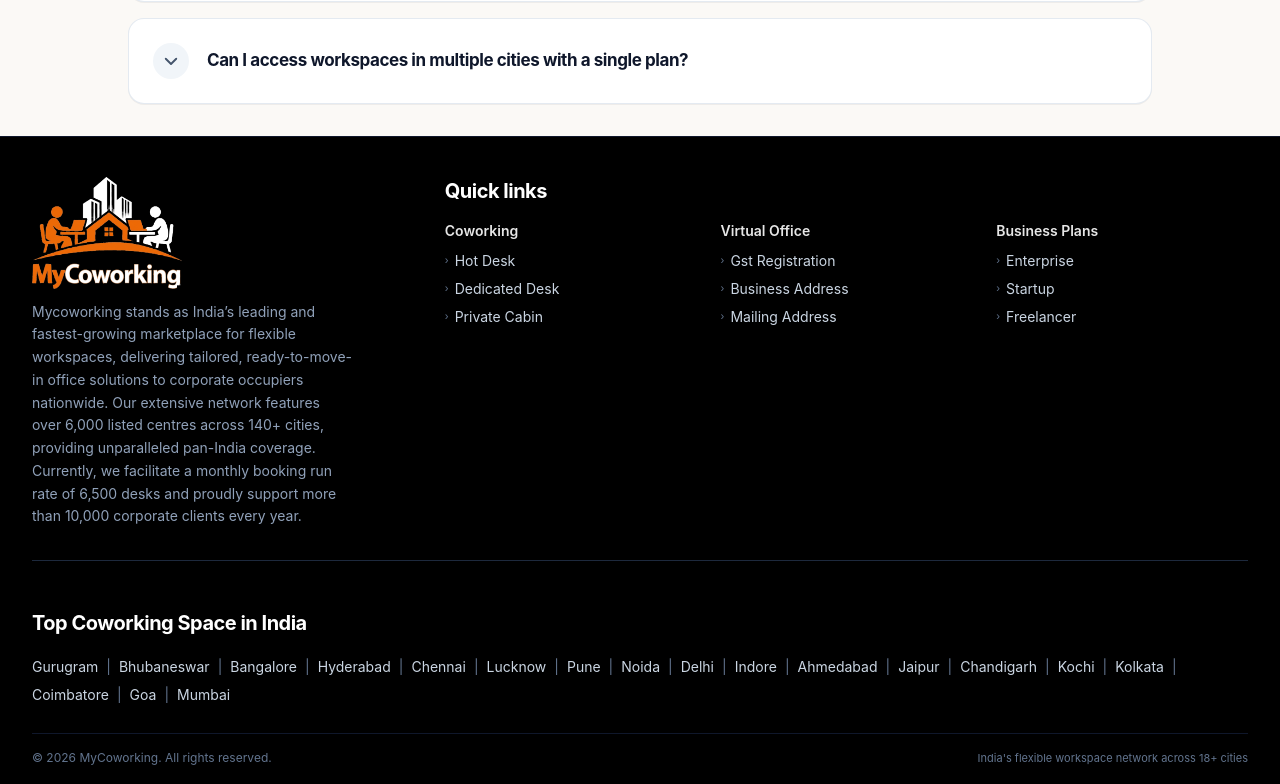
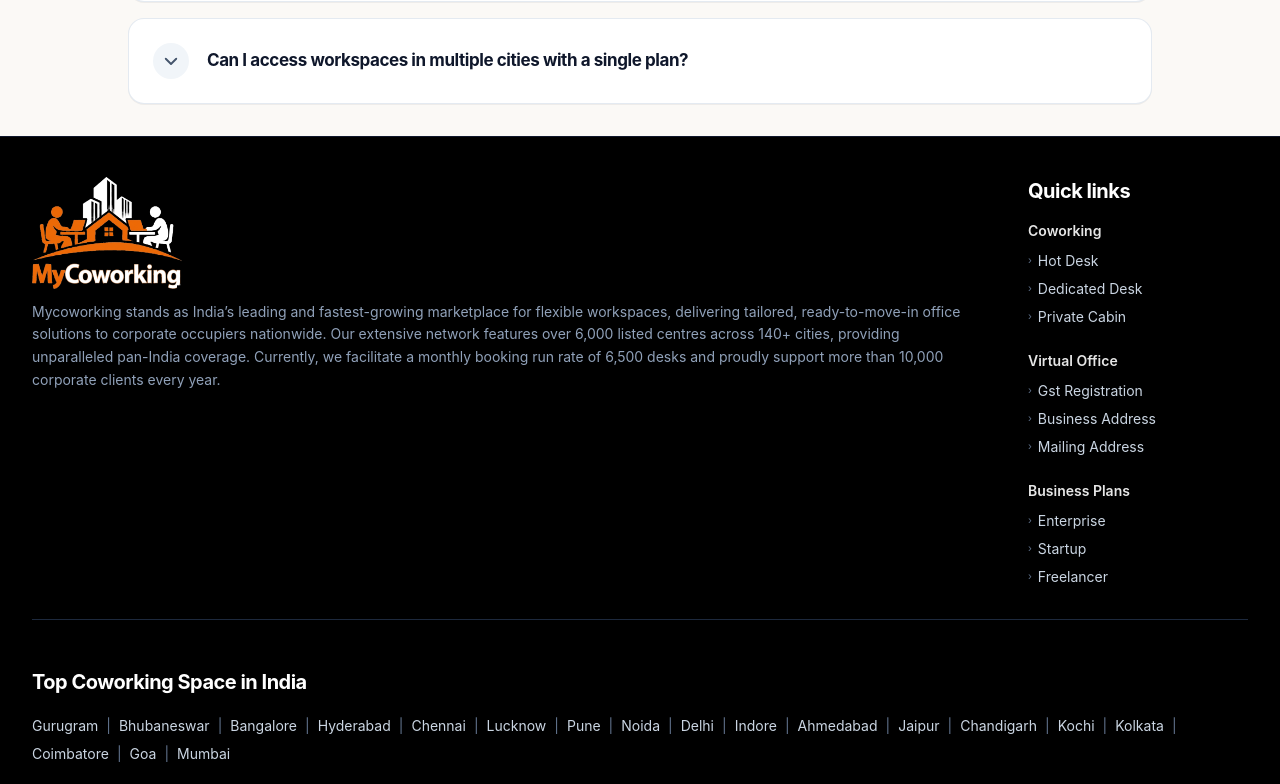
Before and after one commit to pratikbagul1507/my-co-working, a React (Vite) app: page / in a window 1280 px wide. Shown: the part 4325-5109 px from the top of the page. Built offline with nearby package versions, Linux system fonts and the light colour scheme.

Commit message:
Oct 2, 2026, 5:02 PM

```diff
--- a/src/footer/Footer.jsx
+++ b/src/footer/Footer.jsx
@@ -14,22 +14,22 @@ const Footer = ({ onCityClick }) => {
       className="w-full bg-black text-white py-8 sm:py-10 px-4 sm:px-6 lg:px-8 border-t border-slate-900 select-none"
     >
       <div className="max-w-7xl mx-auto">
-        <div className="grid grid-cols-1 sm:grid-cols-2 lg:grid-cols-[30%_1fr] gap-8 lg:gap-12 items-start">
+        <div className="grid grid-cols-1 lg:grid-cols-[1fr_220px] gap-8 lg:gap-16 items-start">
 
-          {/* Left (30%): transparent logo straight on the black footer + platform summary */}
+          {/* Left (wide): transparent logo straight on the black footer + platform summary */}
           <div className="flex flex-col items-start">
             <img src={footerLogo} alt="MyCoworking" className="h-24 sm:h-28 w-auto object-contain mb-3" />
-            <p className="text-xs sm:text-sm text-slate-400 font-normal leading-relaxed max-w-xs">
+            <p className="text-xs sm:text-sm text-slate-400 font-normal leading-relaxed max-w-none">
               {footerQuickLinksData.brand.description}
             </p>
           </div>
 
           {/* Right: Quick links - every navbar tab with its links; clicking jumps to the top of the page */}
-          <div className="flex flex-col">
+          <div className="flex flex-col lg:justify-self-end w-full lg:w-[220px]">
             <h4 className="text-white font-bold text-base sm:text-lg lg:text-xl tracking-tight mb-4">
               Quick links
             </h4>
-            <div className="grid grid-cols-1 sm:grid-cols-3 gap-6">
+            <div className="flex flex-col gap-6">
               {navItems.map((item) => (
                 <div key={item.name} className="flex flex-col">
                   <span className="text-white/90 font-semibold text-sm mb-2.5">{item.name}</span>
```
